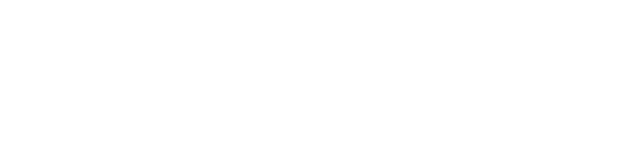
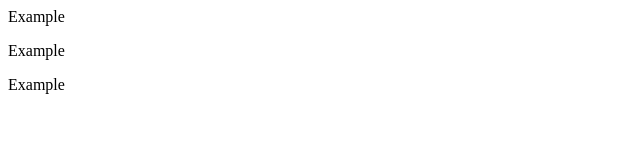
Before and after one commit to IraklisSt/rsschool-cv, a plain HTML site: page index.html in a window 1280 px wide. Shown: the whole page, without its empty margins (0-640 px from the left). Drawn offline with Linux system fonts and the light colour scheme.

Commit message:
feat: update4 index.html file

```diff
--- a/index.html
+++ b/index.html
@@ -1,8 +1,9 @@
     <!-- header section starts  -->
 
     <header class="header">
-      <div id="menu-btn" class="fas fa-bars icons"></div>
-      <div id="search-btn" class="fas fa-search icons"></div>
+     <p>Example</p>
+     <p>Example</p>
+     <p>Example</p>
 
       <nav class="navbar">
       </nav>
```
